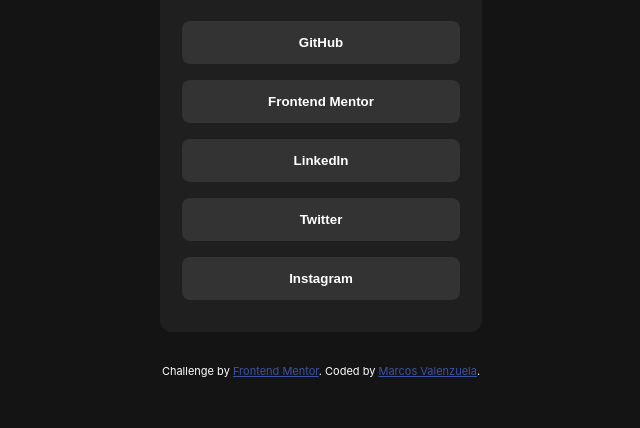
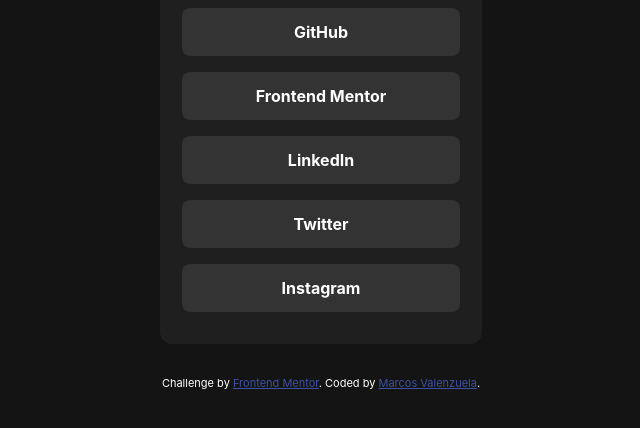
Before and after one commit to MarcosAvg/Social-links-profile, a plain HTML site: page index.html in a window 1280 px wide. Shown: the part 340-768 px from the top of the page, without its empty margins (319-959 px from the left). Drawn offline with Linux system fonts and the light colour scheme; a web font is replaced by a local one.

Commit message:
Corrected conflict of <button> is replaced by <div>. Added README

```diff
--- a/index.html
+++ b/index.html
@@ -28,21 +28,21 @@
           </div>
         </header>
         <section class="card__body">
-          <button class="card__button">
+          <div class="card__button">
             <a href="#" class="card__link">GitHub</a>
-          </button>
-          <button class="card__button">
+          </div>
+          <div class="card__button">
             <a href="#" class="card__link">Frontend Mentor</a>
-          </button>
-          <button class="card__button">
+          </div>
+          <div class="card__button">
             <a href="#" class="card__link">LinkedIn</a>
-          </button>
-          <button class="card__button">
+          </div>
+          <div class="card__button">
             <a href="#" class="card__link">Twitter</a>
-          </button>
-          <button class="card__button">
+          </div>
+          <div class="card__button">
             <a href="#" class="card__link">Instagram</a>
-          </button>
+          </div>
         </section>
       </article>
     </main>
--- a/styles.css
+++ b/styles.css
@@ -116,12 +116,11 @@ body {
 }
 
 .card__button {
-  display: block;
   width: 100%;
+  margin: 1rem auto 1rem;
+  border-radius: .5rem;
+  text-align: center;
   background-color: var(--Grey-700);
-  border-style: none;
-  border-radius: .5rem;
-  margin: 1rem auto 1rem;
   transition: background-color 200ms;
 }
 
```
Also changed, not shown: preview.jpg (deleted), 2 other files.
